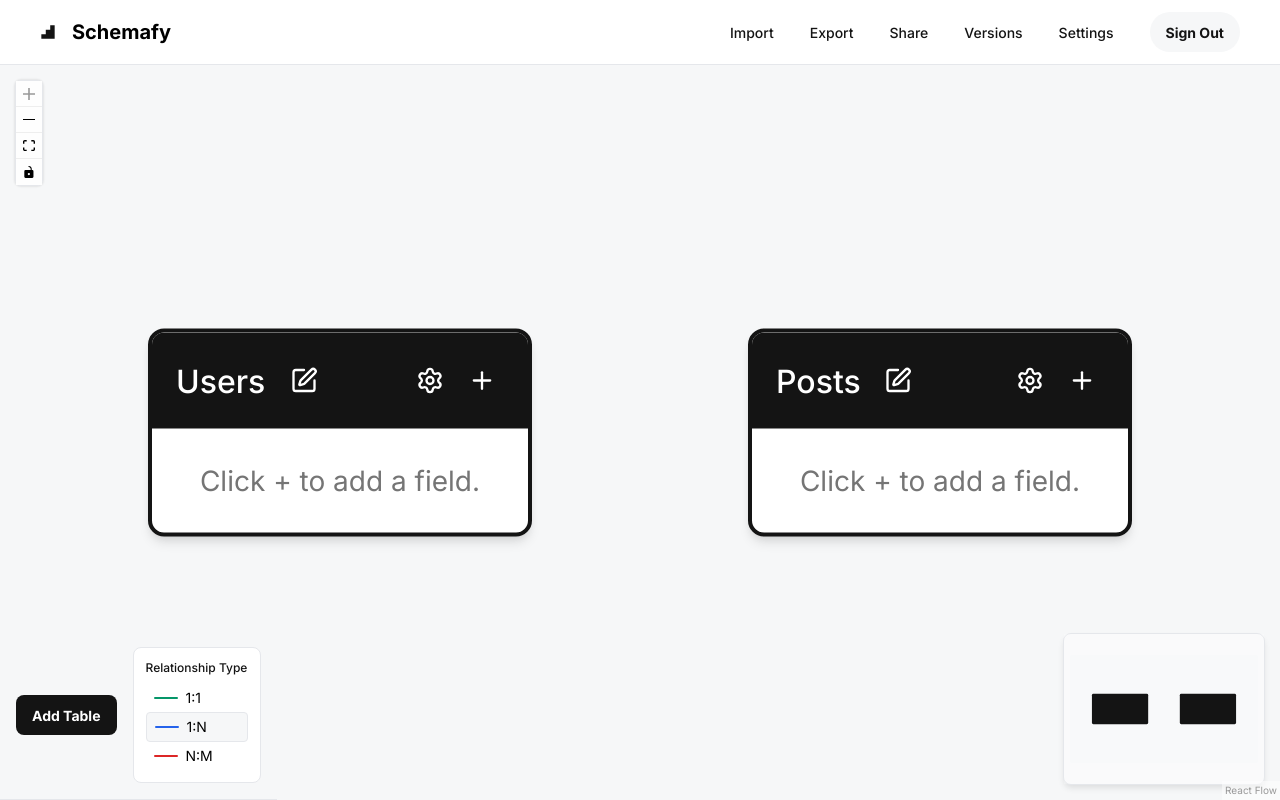
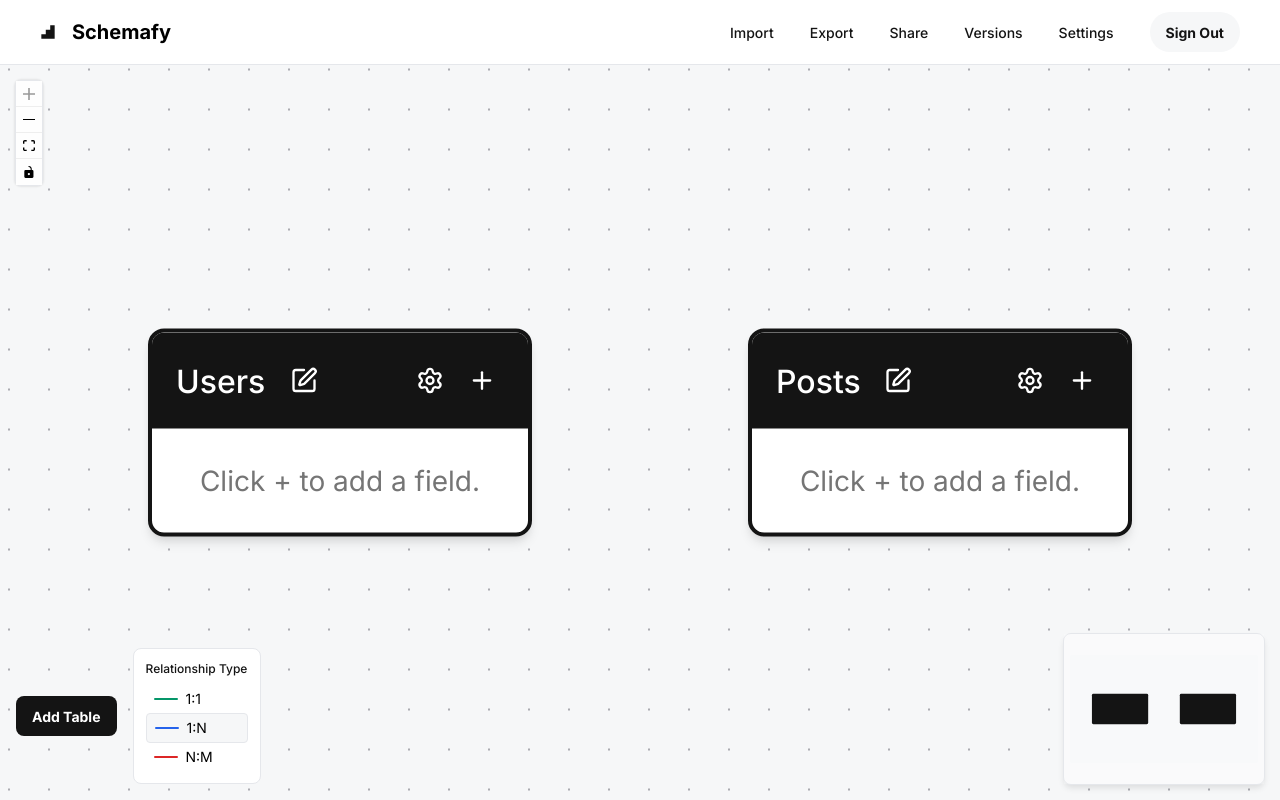
Before and after one commit to schemafy/schemafy, a React (Vite) app in the folder apps/frontend/: page /canvas in a window 1280 px wide. Built offline with nearby package versions, Linux system fonts and the light colour scheme.

Commit message:
feat: add background dot and remove watermark

```diff
--- a/apps/frontend/src/features/drawing/components/ERDDiagramTool.tsx
+++ b/apps/frontend/src/features/drawing/components/ERDDiagramTool.tsx
@@ -7,6 +7,8 @@ import {
   ConnectionLineType,
   MiniMap,
   Controls,
+  Background,
+  BackgroundVariant,
 } from '@xyflow/react';
 import type {
   Node,
@@ -161,7 +163,7 @@ export function ERDDiagramTool() {
     <>
       <RelationshipMarker />
       <div className="flex flex-1">
-        <div className="flex items-center gap-4 p-4 border-b border-schemafy-light-gray absolute bottom-0 z-100">
+        <div className="flex items-center gap-4 p-4 absolute bottom-0 z-100">
           <Button
             onClick={() => {
               addTable();
@@ -187,6 +189,7 @@ export function ERDDiagramTool() {
             onEdgeClick={onEdgeClick}
             nodeTypes={nodeTypes}
             connectionLineType={ConnectionLineType.SimpleBezier}
+            proOptions={{ hideAttribution: true }}
             fitView
           >
             <MiniMap
@@ -212,6 +215,7 @@ export function ERDDiagramTool() {
                 borderRadius: '6px',
               }}
             />
+            <Background variant={BackgroundVariant.Dots} />
           </ReactFlow>
           {selectedEdge && (
             <div className="absolute top-4 right-4 z-10">
```
